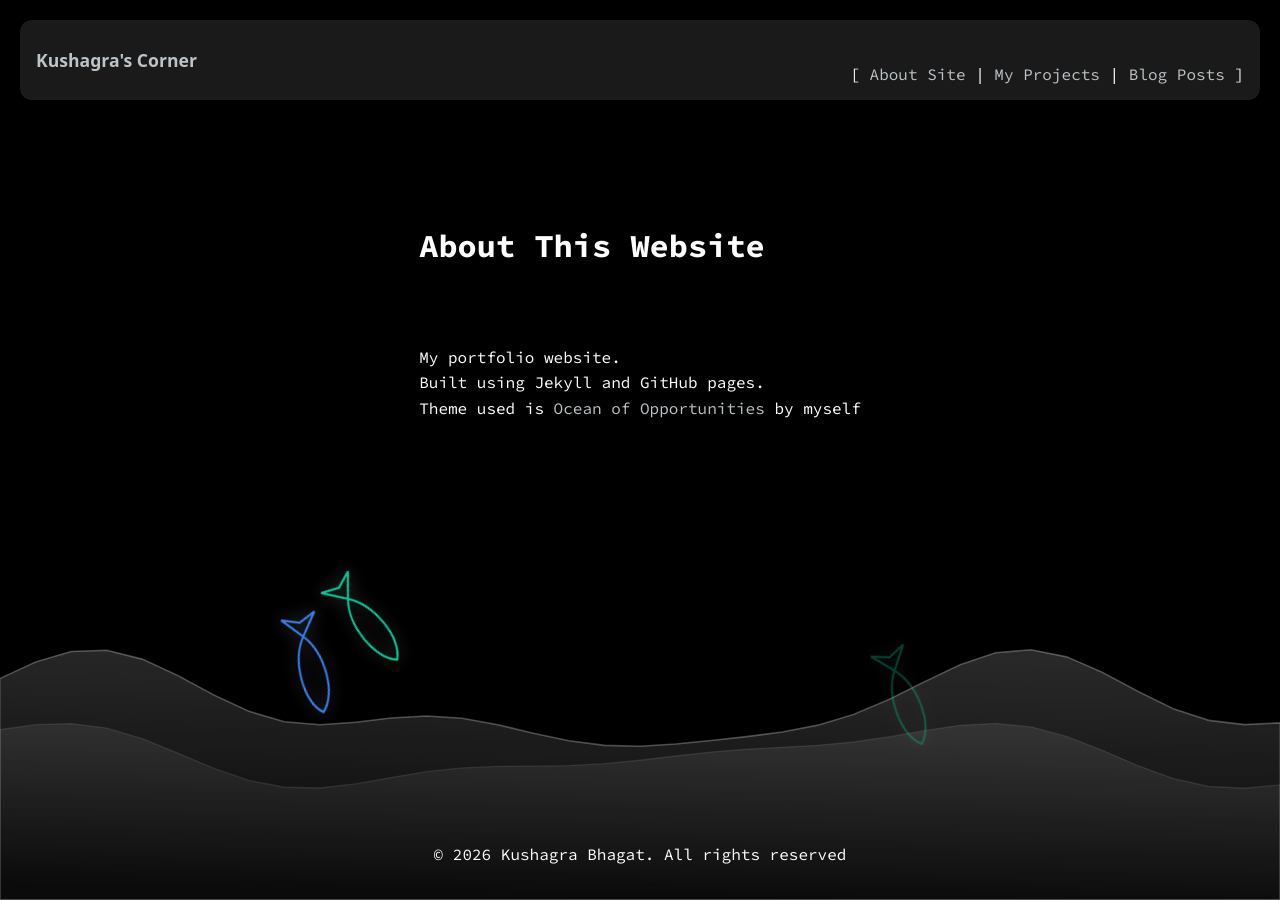
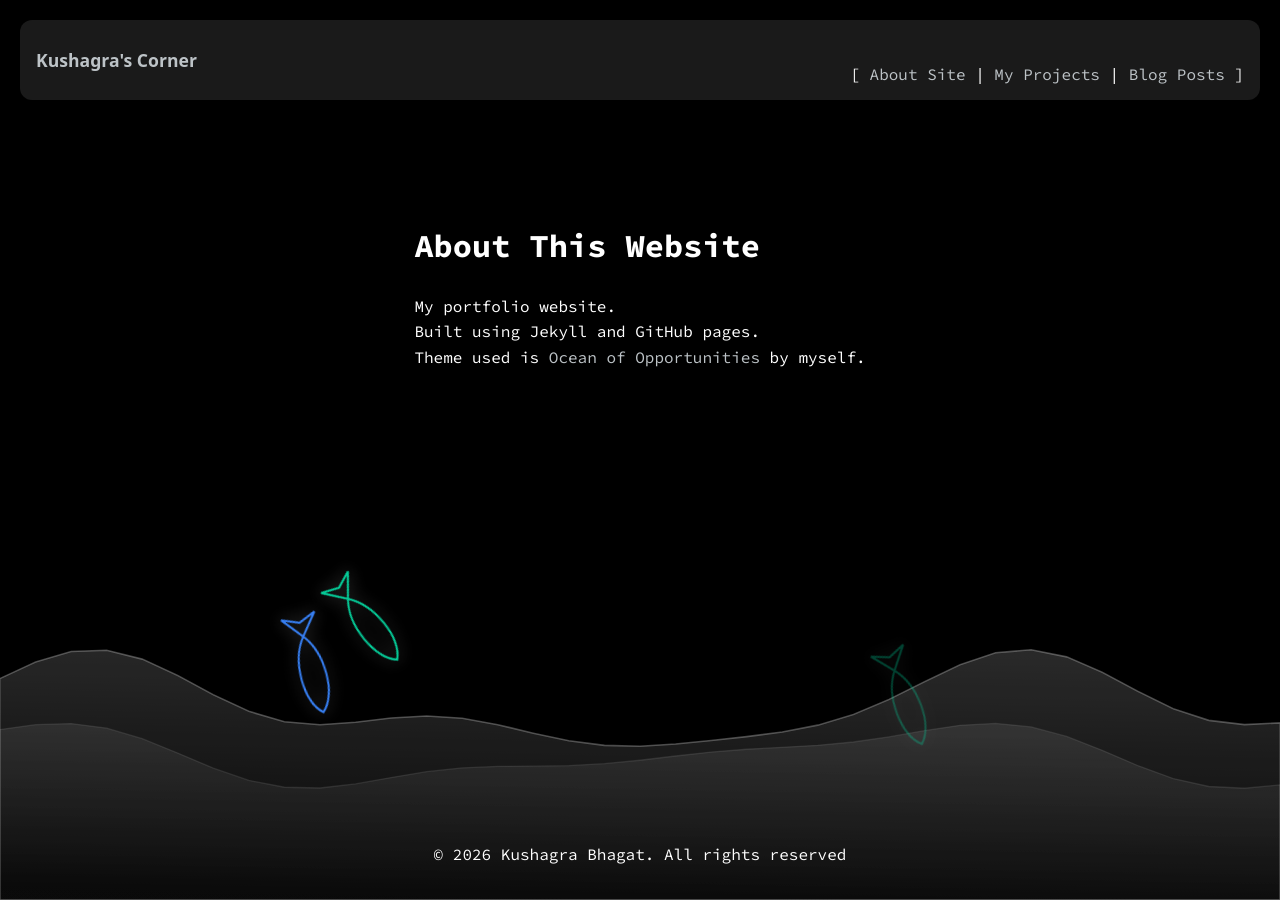
Before and after one commit to kuwushagra/kuwushagra.github.io, a Jekyll site: the page built from about.html, in a window 1280 px wide. Built offline with Jekyll 4.4.1, drawn with Linux system fonts in a browser that asks for light colours; some web fonts are replaced; a style sheet for code colours, icons or effects is not loaded.

Commit message:
Update about.html

```diff
--- a/about.html
+++ b/about.html
@@ -4,7 +4,6 @@ title: About Site | Kushagra's Corner
 ---
 
 <h1>About This Website</h1>
-<br><br>
 My portfolio website. <br>
 Built using Jekyll and GitHub pages. <br>
-Theme used is <a href="/projects/ocean-of-opportunities" >Ocean of Opportunities</a> by myself
+Theme used is <a href="/projects/ocean-of-opportunities" >Ocean of Opportunities</a> by myself.
```
